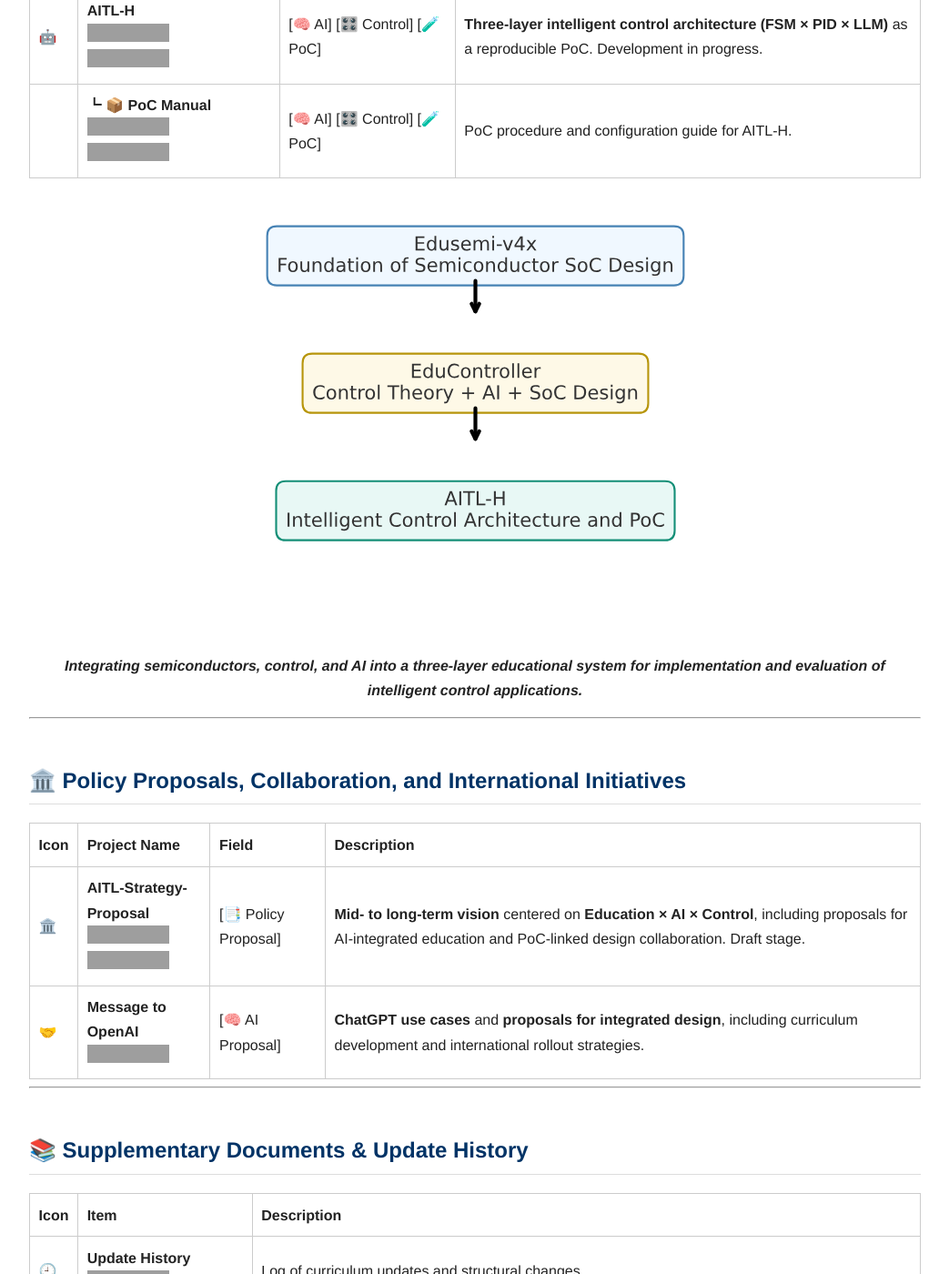
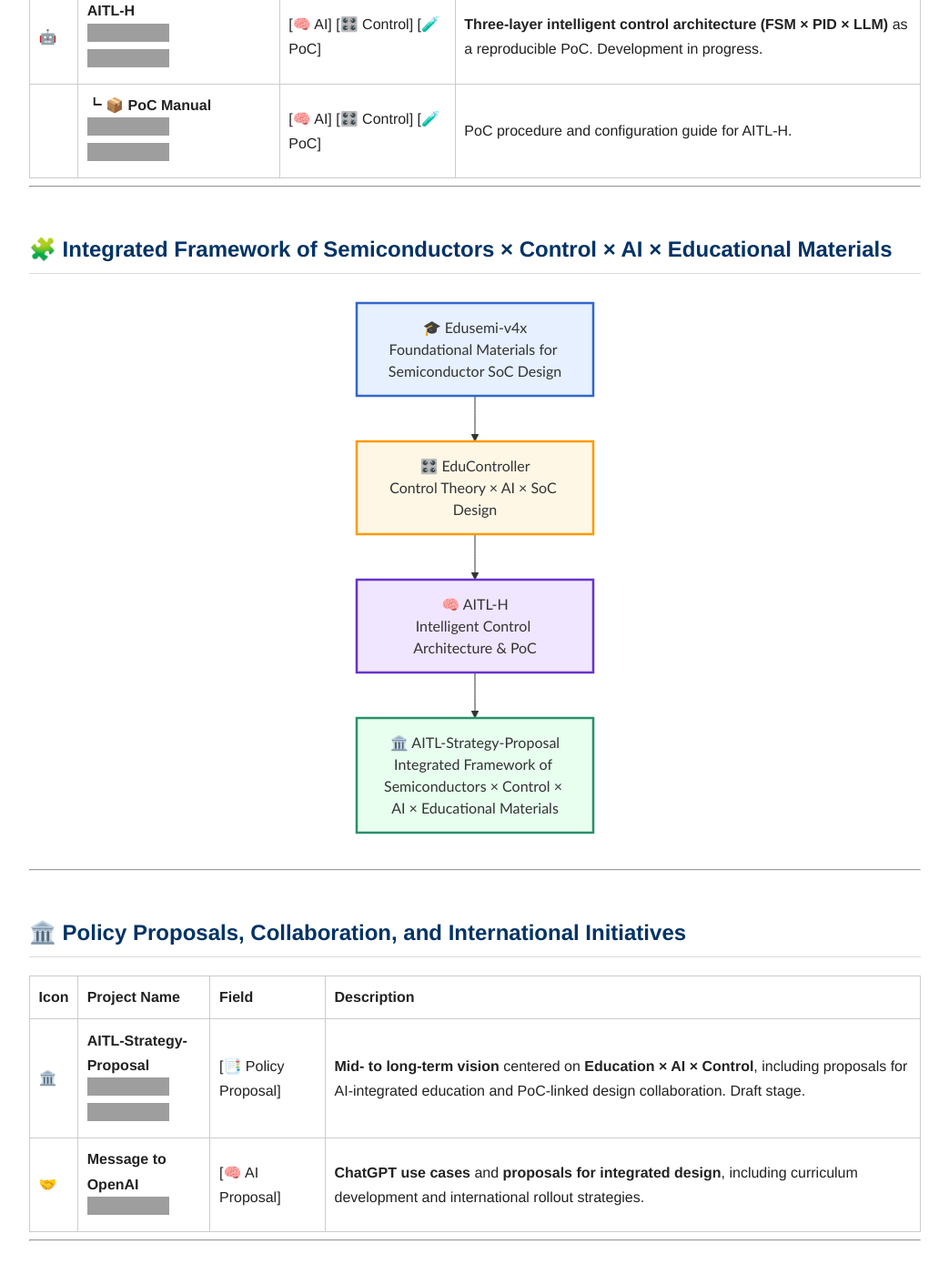
Before and after one commit to Samizo-AITL/Samizo-AITL.github.io, a Jekyll site: the page built from en/index.md, in a window 1280 px wide and 1400 px high, scrolled down 3551 px, cut to the strip 0-1400 px from the top of the window. Shown: the whole strip at 91% size, without its empty margins (118-1161 px from the left). Built offline with Jekyll 4.4.1, drawn with Linux system fonts in a browser that asks for light colours; grey boxes are pictures that could not be loaded.

Commit message:
Update index.md

````diff
--- a/en/index.md
+++ b/en/index.md
@@ -91,12 +91,22 @@ This will make the English version a full one-to-one counterpart.
 | 🤖 | **AITL-H**<br>[![🌐 View Site](https://img.shields.io/badge/View-Site-brightgreen?logo=github)](https://samizo-aitl.github.io/AITL-H/en/)<br>[![💻 View Repo](https://img.shields.io/badge/View-Repo-blue?logo=github)](https://github.com/Samizo-AITL/AITL-H) | [🧠 AI] [🎛️ Control] [🧪 PoC] | **Three-layer intelligent control architecture (FSM × PID × LLM)** as a reproducible PoC. Development in progress. |
 |  | ┗ 📦 **PoC Manual**<br>[![🌐 View Site](https://img.shields.io/badge/View-Site-brightgreen?logo=github)](https://samizo-aitl.github.io/AITL-H/docs/)<br>[![💻 View Repo](https://img.shields.io/badge/View-Repo-blue?logo=github)](https://github.com/Samizo-AITL/AITL-H/tree/main/docs) | [🧠 AI] [🎛️ Control] [🧪 PoC] | PoC procedure and configuration guide for AITL-H. |
 
-<div align="center">
-  <img src="../images/core_materials_clean.svg" alt="Core Materials Structure" width="75%">
-  <p><em><strong>
-    Integrating semiconductors, control, and AI into a three-layer educational system for implementation and evaluation of intelligent control applications.
-  </strong></em></p>
-</div>
+---
+
+## 🧩 Integrated Framework of Semiconductors × Control × AI × Educational Materials
+
+```mermaid
+flowchart TD
+    A[🎓 Edusemi-v4x<br/>Foundational Materials for Semiconductor SoC Design]
+        --> B[🎛️ EduController<br/>Control Theory × AI × SoC Design]
+        --> C[🧠 AITL-H<br/>Intelligent Control Architecture & PoC]
+        --> D[🏛️ AITL-Strategy-Proposal<br/>Integrated Framework of Semiconductors × Control × AI × Educational Materials]
+
+    style A fill:#e6f0ff,stroke:#3366cc,stroke-width:2.5px
+    style B fill:#fff7e6,stroke:#ff9900,stroke-width:2.5px
+    style C fill:#f0e6ff,stroke:#6633cc,stroke-width:2.5px
+    style D fill:#e8fff0,stroke:#2a8f6a,stroke-width:2.5px
+```
 
 ---
 
````
